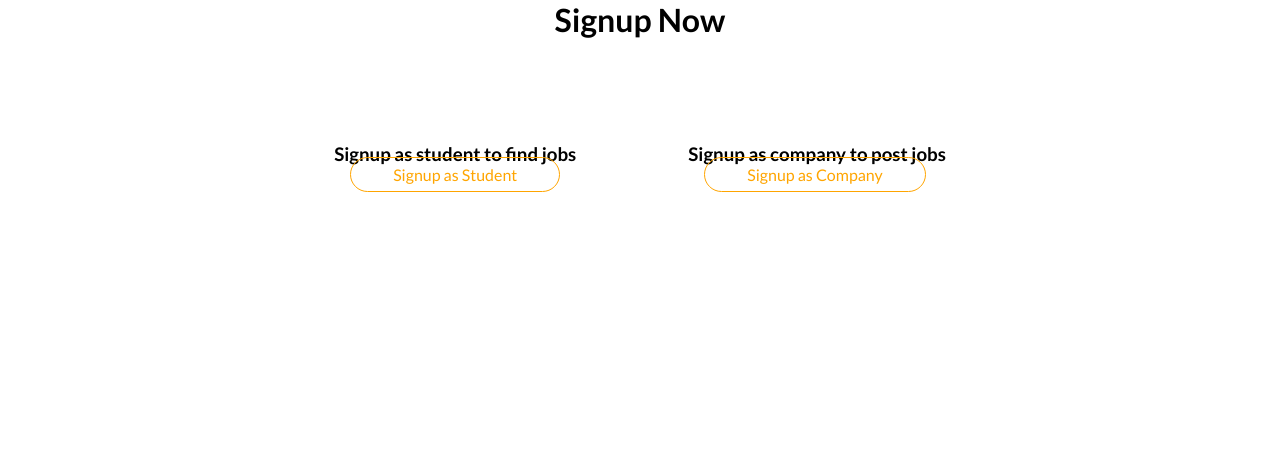
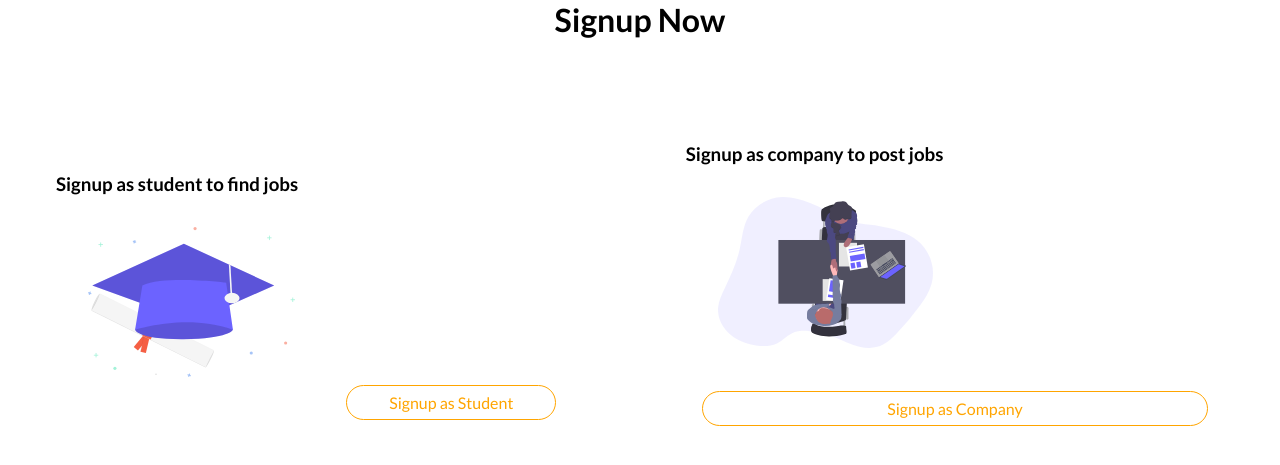
Before and after one commit to Shishir-H/job-finder, a PHP site: page /signup.html in a window 1280 px wide. Shown: the top 465 px of the page. Run offline with PHP 8.4, Linux system fonts and the light colour scheme; some libraries are stand-ins or nearby versions.

Commit message:
added svgs in signup

```diff
--- a/signup.html
+++ b/signup.html
@@ -4,10 +4,8 @@
     <meta charset="UTF-8" />
     <meta name="viewport" content="width=device-width, initial-scale=1.0" />
 
-    <link rel="preconnect" href="https://fonts.gstatic.com">
     <link href="https://fonts.googleapis.com/css2?family=Lato:ital,wght@0,400;0,700;1,300;1,400;1,700&display=swap" rel="stylesheet">
     <link rel="stylesheet" href="./styles/style.css">
-    <link href="https://maxcdn.bootstrapcdn.com/font-awesome/4.2.0/css/font-awesome.min.css" rel="stylesheet">
 
     <title>Job Finder</title>
   </head>
@@ -16,15 +14,19 @@
     <div class="signup-container">
 
       <div class="signup-cards">
-        <i class="fas fa-user-graduate"></i>
         <div>
           <h3>Signup as student to find jobs</h3>
         </div>
+        <img src="./assets/student.svg" alt="">
+
         <a class="btn" href="student/signup.html">Signup as Student</a>
       </div>
       <div class="signup-cards">
-        <h3>Signup as company to post jobs</h3>
-        <a class="btn" href="company/signup.html">Signup as Company</a>
+        <div>
+          <h3>Signup as company to post jobs</h3>
+        </div>
+        <img src="./assets/company.svg" alt="">
+        <a class="btn btn-signup" href="company/signup.html">Signup as Company</a>
       </div>
     </div>
 
--- a/styles/style.css
+++ b/styles/style.css
@@ -110,3 +110,11 @@ h1{
     flex-direction: row;
     max-width: 600px;
 }
+.signup-cards img{
+    width: 40%;
+    margin: 2rem;
+}
+
+.btn-signup{
+    display: block;
+}
```
Also changed, not shown: assets/company.svg (added), assets/img.png (deleted), assets/student.svg (added).
